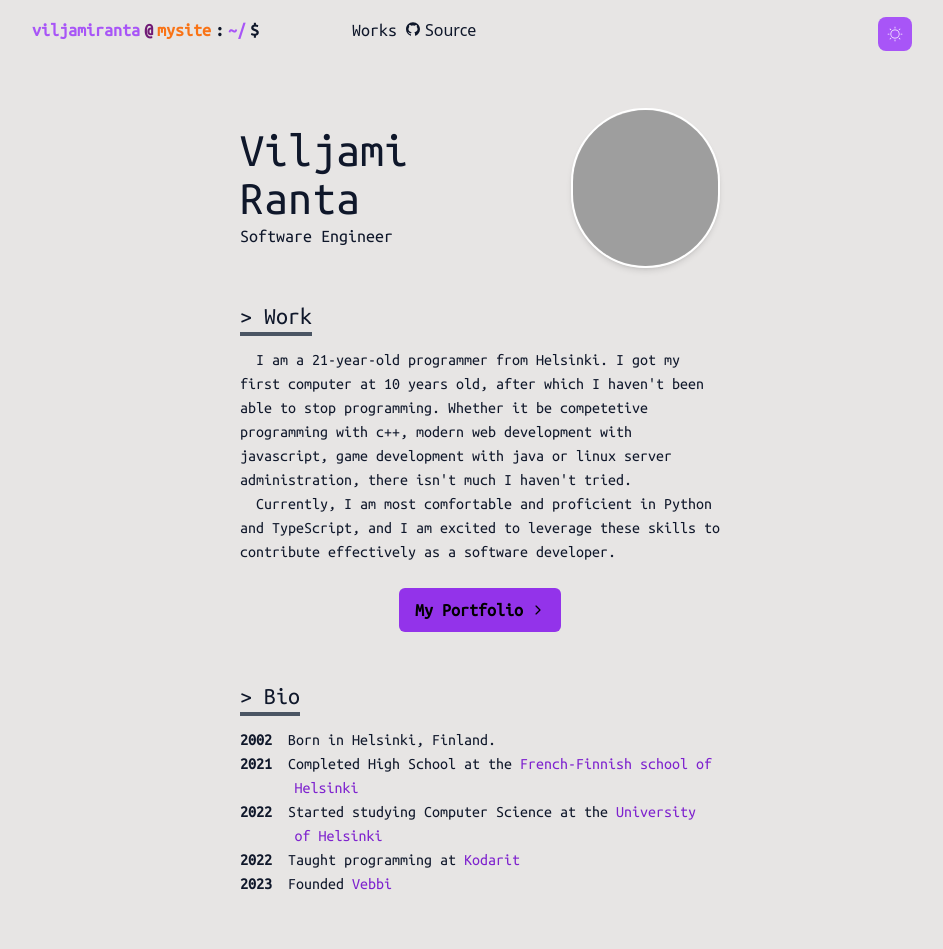
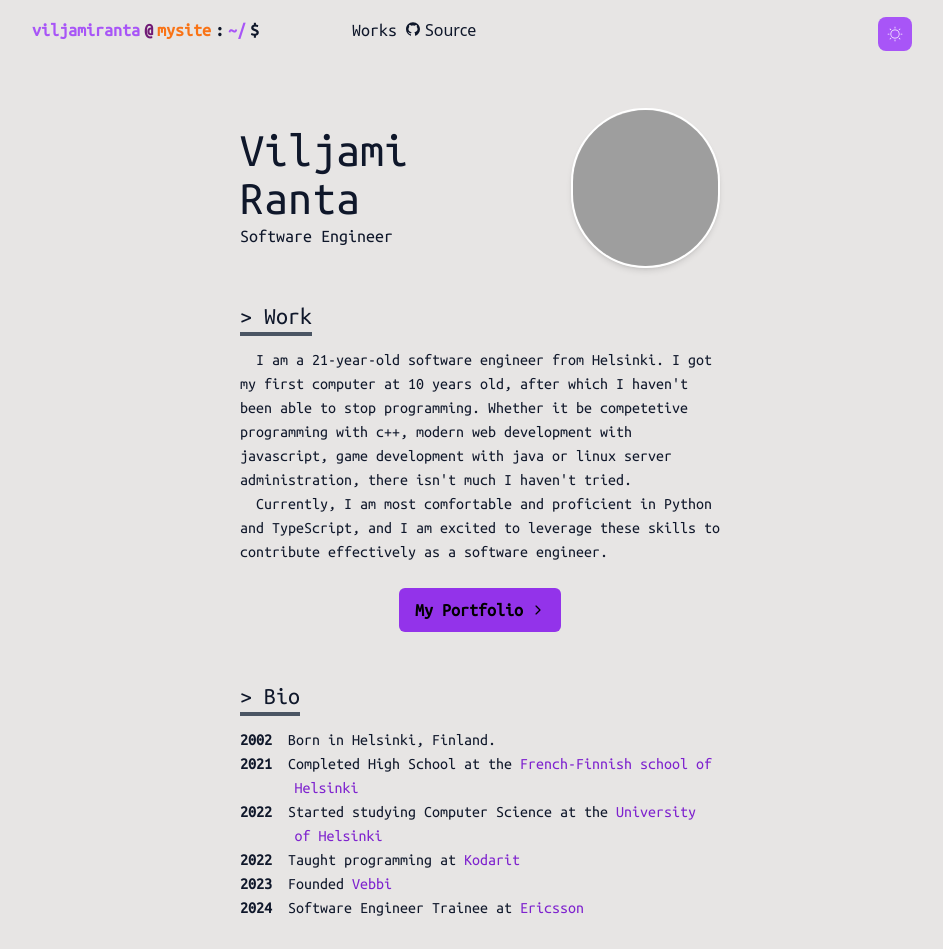
Before and after one commit to 3nd3r1/ender-homepage, a Next.js app: page / in a window 1280 px wide. Shown: the top 949 px of the page, without its empty margins (160-1103 px from the left). Built offline with nearby package versions, Linux system fonts and the light colour scheme; grey boxes are pictures that could not be loaded.

Commit message:
Added Ericsson as BioEntry

```diff
--- a/pages/index.tsx
+++ b/pages/index.tsx
@@ -52,10 +52,10 @@ const Home = () => {
 					<h1 className="main-heading">Work</h1>
 					<div className="py-4">
 						<p className="indent-4">
-							I am a 21-year-old programmer from Helsinki. I got
-							my first computer at 10 years old, after which I
-							haven't been able to stop programming. Whether it be
-							competetive programming with c++, modern web
+							I am a 21-year-old software engineer from Helsinki.
+							I got my first computer at 10 years old, after which
+							I haven't been able to stop programming. Whether it
+							be competetive programming with c++, modern web
 							development with javascript, game development with
 							java or linux server administration, there isn't
 							much I haven't tried.
@@ -64,7 +64,7 @@ const Home = () => {
 							Currently, I am most comfortable and proficient in
 							Python and TypeScript, and I am excited to leverage
 							these skills to contribute effectively as a software
-							developer.
+							engineer.
 						</p>
 						<div className="flex justify-center mt-6">
 							<Link
@@ -85,9 +85,9 @@ const Home = () => {
 						</BioEntry>
 						<BioEntry year="2021">
 							Completed High School at the{" "}
-                            <Link href="https://hrsk.fi" target="_blank">
-                                French-Finnish school of Helsinki
-                            </Link>
+							<Link href="https://hrsk.fi" target="_blank">
+								French-Finnish school of Helsinki
+							</Link>
 						</BioEntry>
 						<BioEntry year="2022">
 							Started studying Computer Science at the{" "}
@@ -105,6 +105,12 @@ const Home = () => {
 							Founded{" "}
 							<Link href="https://vebbi.fi" target="_blank">
 								Vebbi
+							</Link>
+						</BioEntry>
+						<BioEntry year="2024">
+							Software Engineer Trainee at{" "}
+							<Link href="https://ericsson.com" target="_blank">
+								Ericsson
 							</Link>
 						</BioEntry>
 					</div>
@@ -130,7 +136,7 @@ const Home = () => {
 						<SocialEntry
 							text="leetcode.com/3nd3r1"
 							link="https://leetcode.com/3nd3r1/"
-							icon={<SiLeetcode/>}
+							icon={<SiLeetcode />}
 						/>
 					</ul>
 				</div>
```
